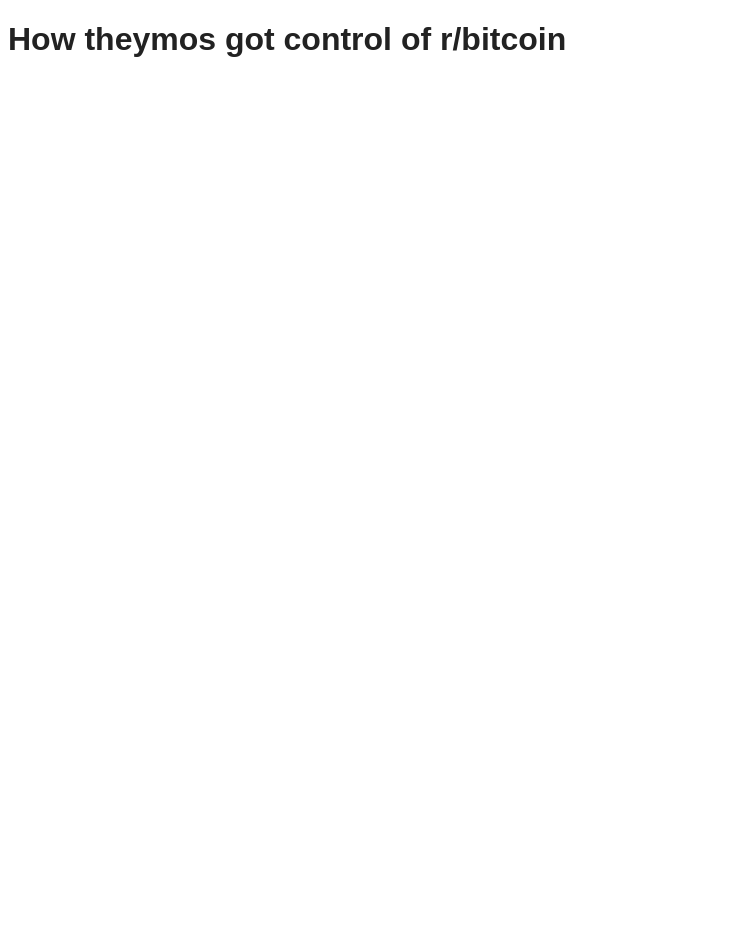
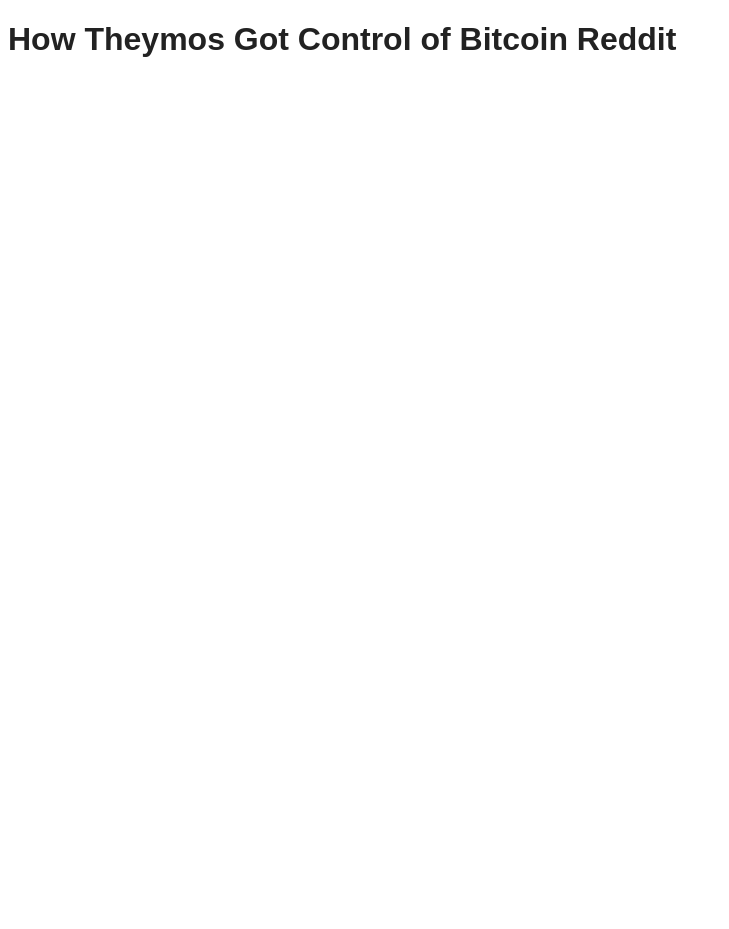
Before and after one commit to makgill/deryk, a Jekyll site: the page built from _posts/2020-12-18-theymos.md, in a window 1280 px wide. Shown: the whole page, without its empty margins (0-729 px from the left). Built offline with Jekyll 4.4.1, drawn with Linux system fonts in a browser that asks for light colours.

Commit message:
Update 2020-12-18-theymos.md

```diff
--- a/_posts/2020-12-18-theymos.md
+++ b/_posts/2020-12-18-theymos.md
@@ -4,4 +4,4 @@ title: How theymos got control of r/bitcoin
 categories: bitcoin
 ---
 
-# How theymos got control of r/bitcoin
+# How Theymos Got Control of Bitcoin Reddit
```
